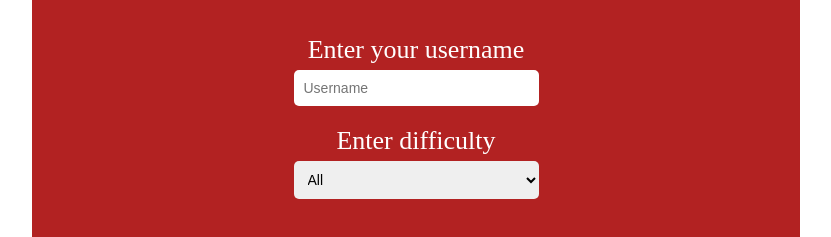
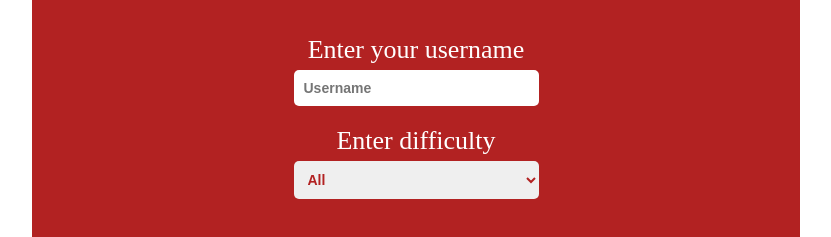
Before and after one commit to cteyr/Trivia, a React app: page / in a window 1280 px wide. Shown: the part 437-674 px from the top of the page, without its empty margins (224-1055 px from the left). Built offline with nearby package versions, Linux system fonts and the light colour scheme.

Commit message:
Ajuste de estilos

```diff
--- a/src/styles/components/input.scss
+++ b/src/styles/components/input.scss
@@ -5,4 +5,6 @@
     border-radius: 5px;
     outline: none;
     font-size: 14px;
+    color: $Dark-Red;
+    font-weight: bold;
 }
--- a/src/styles/components/select.scss
+++ b/src/styles/components/select.scss
@@ -6,6 +6,8 @@
     outline: none;
     font-size: 14px;
     padding: 10px;
+    color: $Dark-Red;
+    font-weight: bold;
 }
 
 .selector:hover {
```
